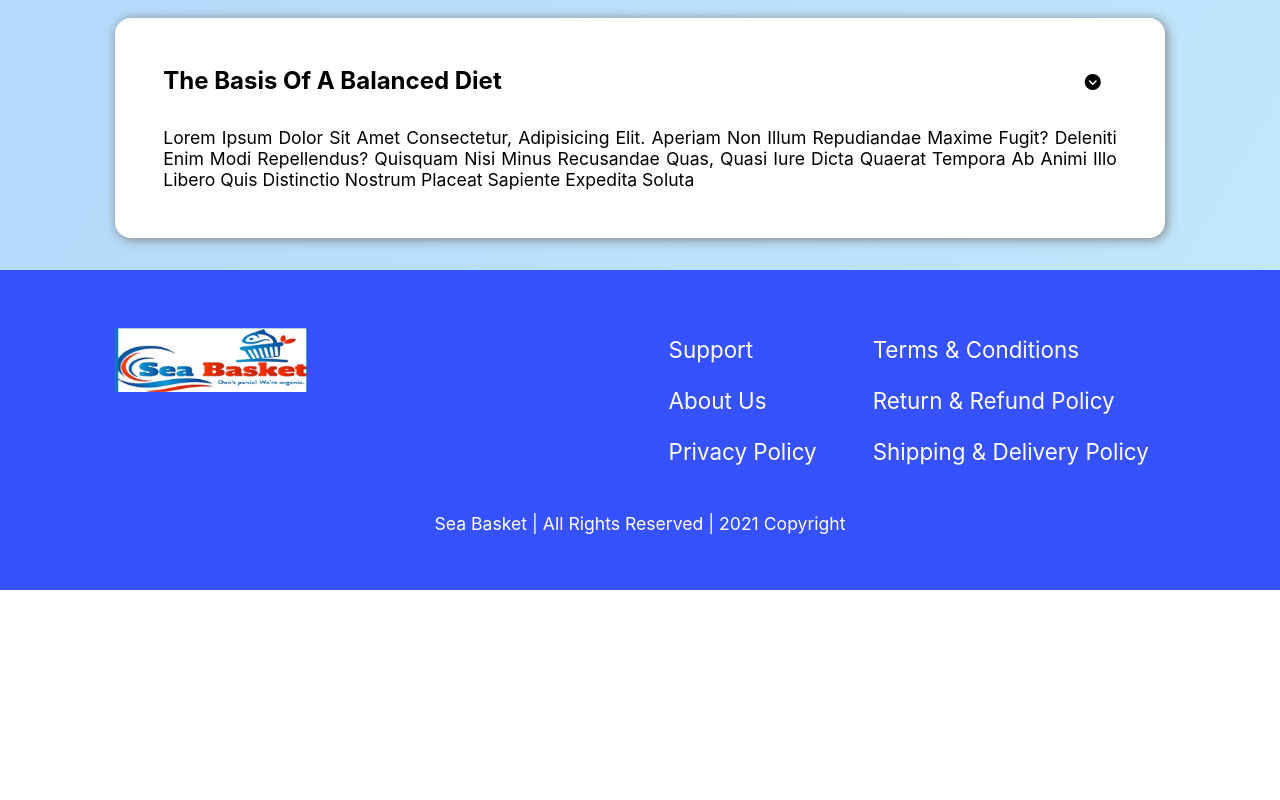
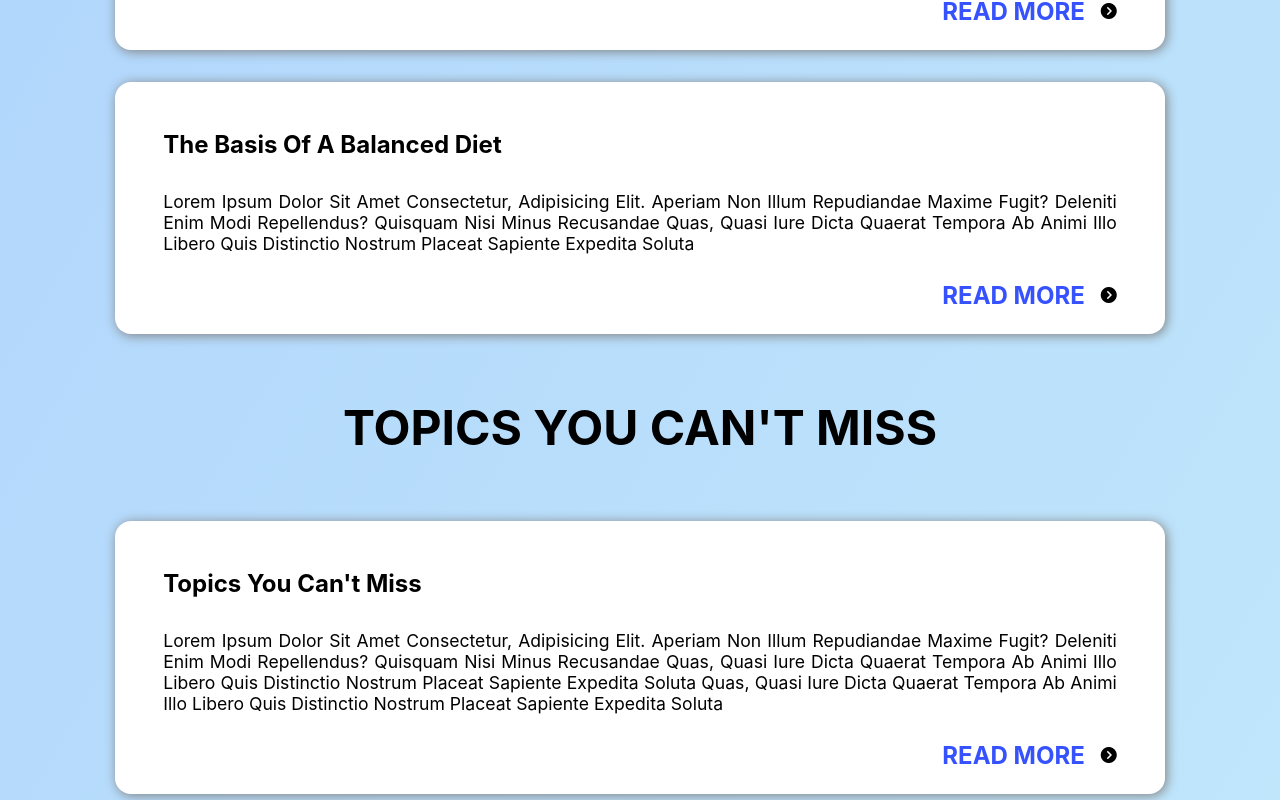
Before and after one commit to And4Web/And4Web.github.io, a React (Create React App) app: page / in a window 1280 px wide. Shown: the part 3740-4540 px from the top of the page. Before the commit the page ends 4330 px from the top, so only its background shows below. Built offline with nearby package versions, Linux system fonts and the light colour scheme.

Commit message:
topics section added

```diff
--- a/src/components/article/ArticleCard.jsx
+++ b/src/components/article/ArticleCard.jsx
@@ -6,11 +6,14 @@ export default function ArticleCard({ ...props }) {
   return (
     <div>
       <div className="card">
-        <div className="firstLine">
+        <div className="content">
           <h3>{cardTitle}</h3>
-          <i class="fa-solid fa-circle-chevron-down more"></i>
+          <p>{cardDesc}</p>
         </div>
-        <p>{cardDesc}</p>
+        <div className="more">
+          <p>read more</p>
+          <i class="fa-solid fa-circle-chevron-right "></i>
+        </div>
       </div>
     </div>
   );
--- a/src/components/article/articleCard.css
+++ b/src/components/article/articleCard.css
@@ -5,12 +5,12 @@
   border-radius: 1rem;
   box-shadow: .1rem .1rem .7rem grey;
   padding: 3rem;
+  position: relative;
 }
-.card .firstLine{
+.card .content{
   display: flex;
-  align-items: center;
-  justify-content: space-between;
-  position: relative;
+  flex-direction: column;
+  padding-bottom: 2rem;
 
 }
 .card h3{
@@ -19,11 +19,22 @@
 }
 .card p{
   font-size: 1.1rem;
+
 }
 .card .more{
+  margin-top: 1rem;
+  display: flex;
+  align-items: center;
   position: absolute;
-  top: .5rem;
-  right: 1rem;
+  bottom: 1.5rem;
+  right: 3rem;
   cursor: pointer;
 
 }
+.card .more p{
+  font-size: 1.5rem;
+  font-weight: bold;
+  padding-right: 1rem;
+  color: rgb(54, 81, 254);
+  text-transform: uppercase;
+}
--- a/src/pages/homePage/Home.jsx
+++ b/src/pages/homePage/Home.jsx
@@ -4,7 +4,7 @@ import Footer from "../../components/footer/Footer";
 import banner from "../../images/banner.png";
 import FaqCard from "../../components/card/FaqCard";
 import ArticleCard from "../../components/article/ArticleCard";
-import { faqs, reads } from "../../data/data";
+import { faqs, reads, topics } from "../../data/data";
 import "./home.css";
 
 export default function Home() {
@@ -42,6 +42,13 @@ export default function Home() {
         })}
       </div>
 
+      <div className="topics">
+        <h2 className="mainTitle">topics you can't miss</h2>
+        {topics.map((topic) => {
+          return <ArticleCard cardTitle={topic.title} cardDesc={topic.desc} />;
+        })}
+      </div>
+
       <Footer />
     </div>
   );
```
